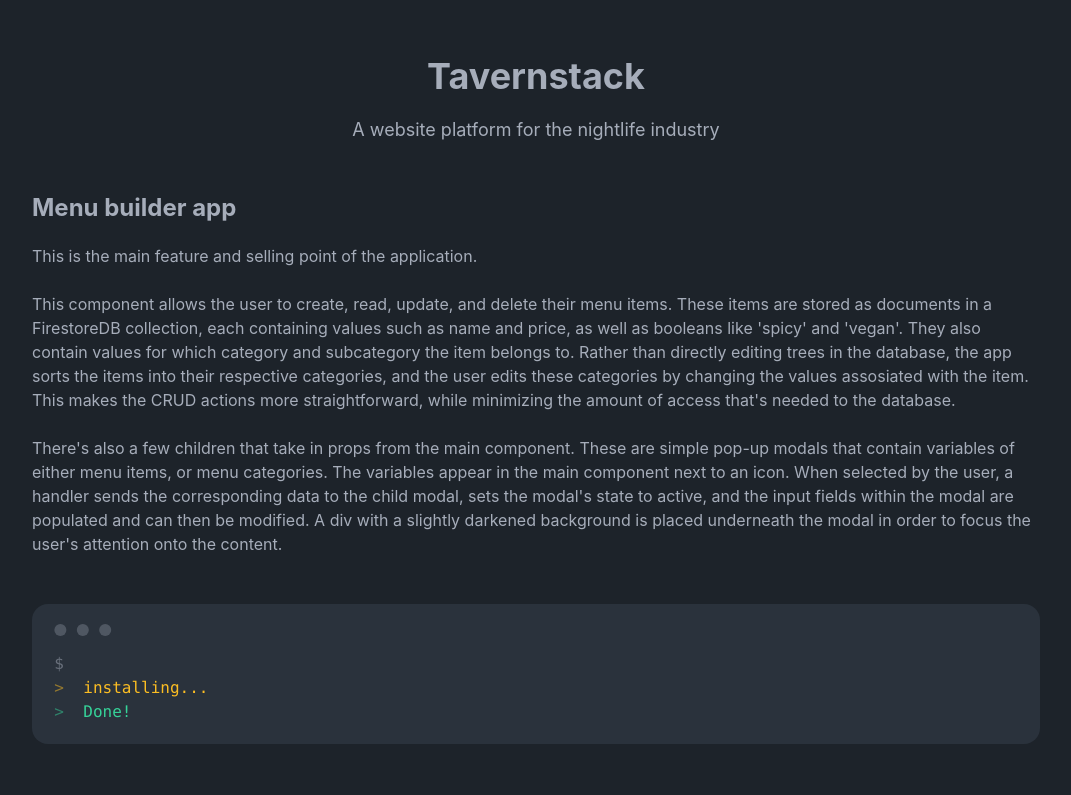
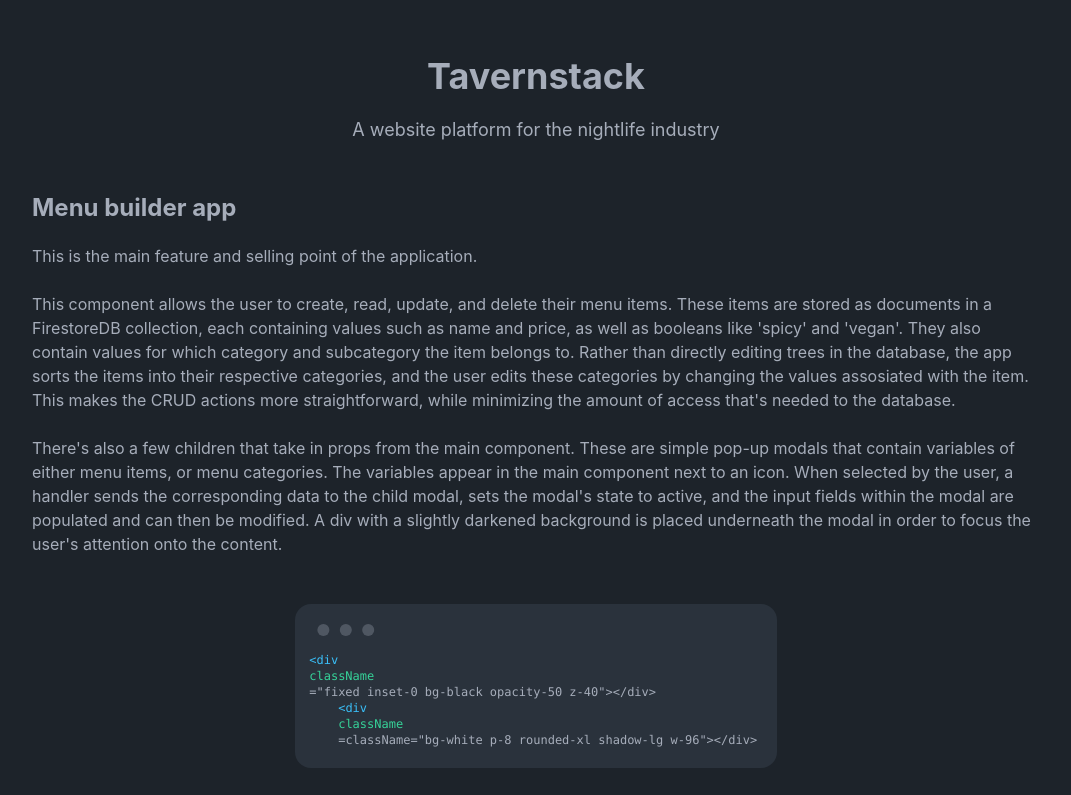
Before and after one commit to rotisserie-christian/worldofchristian, a React (Create React App) app: page /tavernstack in a window 1280 px wide. Shown: the top 795 px of the page, without its empty margins (104-1175 px from the left). Built offline with nearby package versions, Linux system fonts and the light colour scheme.

Commit message:
code window

```diff
--- a/src/components/Tavernstack.js
+++ b/src/components/Tavernstack.js
@@ -38,10 +38,11 @@
           fields within the modal are populated and can then be modified. A div with a slightly darkened background is placed underneath the modal
           in order to focus the user's attention onto the content.</p>
 
-          <div className="mockup-code my-12">
-            <pre data-prefix="$"><code></code></pre>
-            <pre data-prefix=">" className="text-warning"><code>installing...</code></pre>
-            <pre data-prefix=">" className="text-success"><code>Done!</code></pre>
+          <div className='flex items-center justify-center my-12'>
+            <div className="mockup-code">
+              <pre className='text-xs text-info'><code>{'<div'}</code></pre><pre className='text-xs text-success'><code>{'className'}</code></pre><pre className='text-xs'><code>{'="fixed inset-0 bg-black opacity-50 z-40"></div>'}</code></pre>
+              <pre className='text-xs text-info'><code>{'    '}{'<div'}</code></pre><pre className='text-xs text-success'><code>{'    '}{'className'}</code></pre><pre className='text-xs'><code>{'    '}{'=className="bg-white p-8 rounded-xl shadow-lg w-96"></div>'}</code></pre>
+            </div>
           </div>
 
           <p className='text-base font-base text-left mt-5 text-base-content'
```
